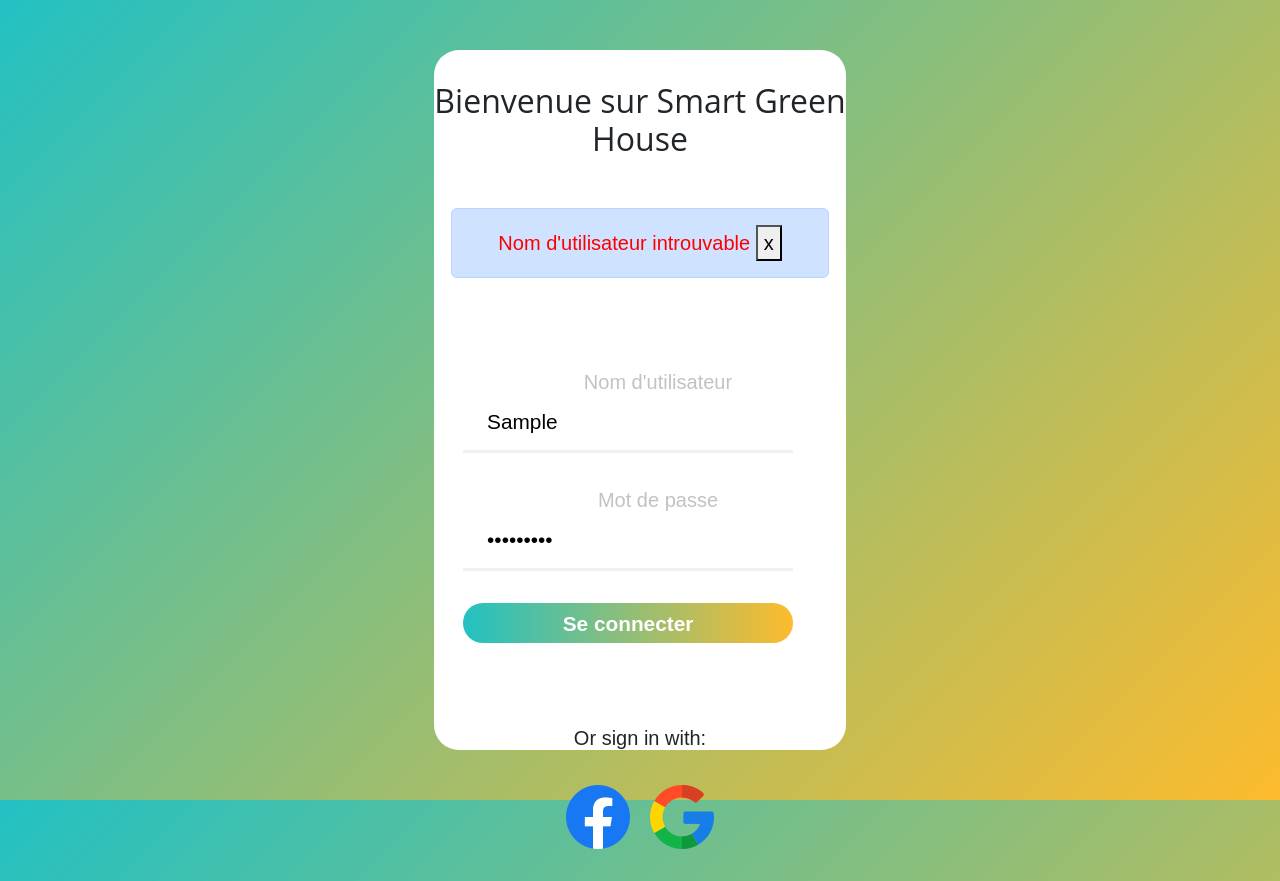
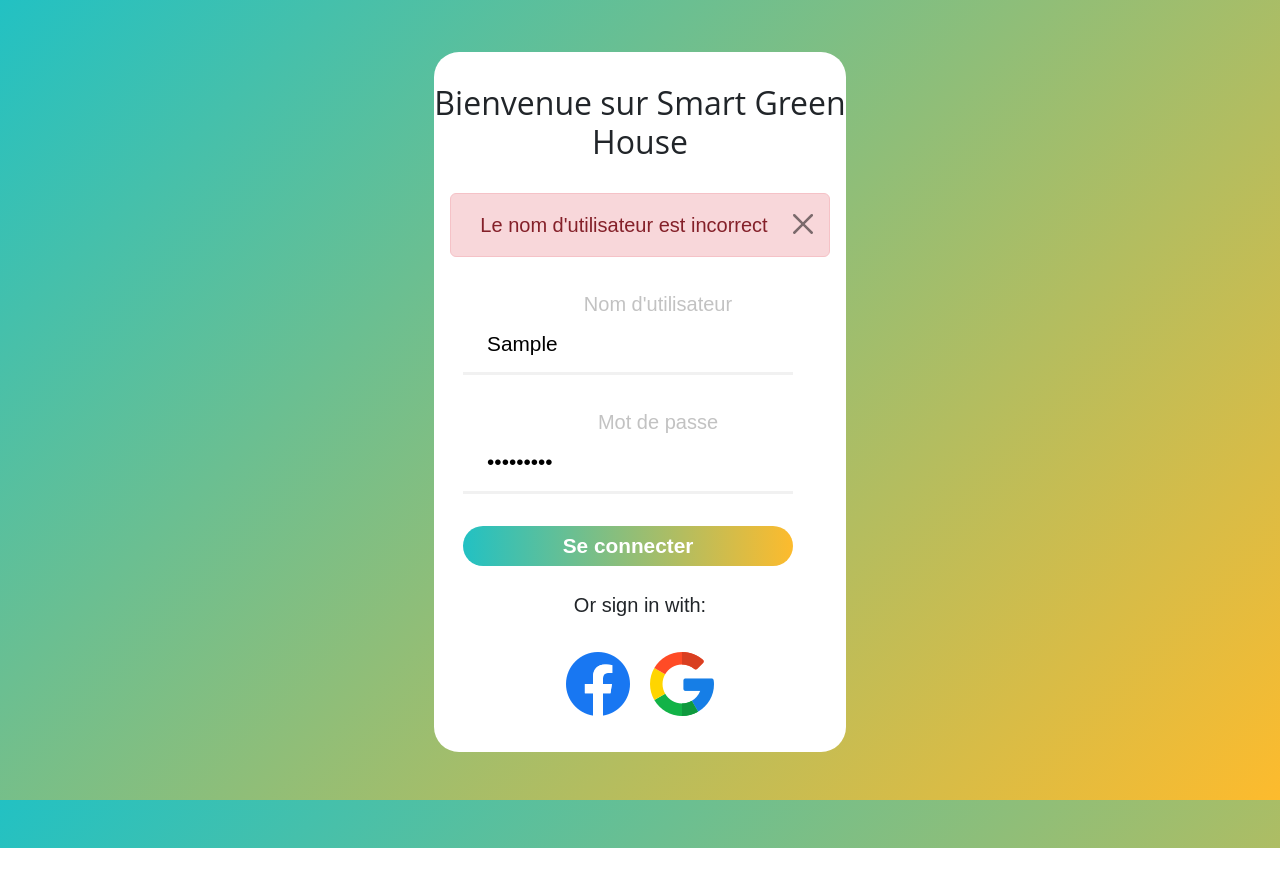
Before and after one commit to renaudlesperance/inf6405_projet, a React (Create React App) app: page / in a window 1280 px wide. Both pictures are taken after typing "Sample", "Sample123" into the empty fields and a click on the button "Se connecter". After the commit the page ends 848 px from the top, so only its background shows below. Built offline with nearby package versions, Linux system fonts and the light colour scheme.

Commit message:
fix alert

```diff
--- a/src/components/home/Home.css
+++ b/src/components/home/Home.css
@@ -107,16 +107,7 @@
     margin: 0 0.6rem;
   }
 
-  #alternativeLogin {
-     text-align: center;
-     padding-top: 2rem;
-     margin-top: 1.5rem;
-  }
-
-  .alert {
-    color: red;
-  }
-
-  .alert_btn {
-    color: red;
-  }
+.alert-danger {
+  margin-bottom: 0 !important;
+  margin: 0 16px;
+}
--- a/src/components/home/Home.js
+++ b/src/components/home/Home.js
@@ -28,28 +28,24 @@ function LoginForm() {
     const AlertDismissible = () => {
         if (showPass) {
           return (
-            <div className="alert" id="button">
-            <Alert>
-              {"Mot de passe incorrect "}
-              <button onClick={() => setShowPass(false)}> x </button>
+            <Alert variant="danger"  dismissible onClose={() => setShowPass(false)}>
+              <span>Le mot de passe saisit est incorrect</span>
             </Alert>
-            </div>
           );
         }
         else if (showUser){
           return(
-            <div className="alert" id="button">
-            <Alert>
-              {"Nom d'utilisateur introuvable "}
-              <button onClick={() => setShowUser(false)}> x </button>
+            <Alert variant="danger"  dismissible onClose={() => setShowUser(false)}>
+              <span>Le nom d'utilisateur est incorrect</span>
             </Alert>
-            </div>
           );
         }
       }
 
     const onSubmit = (evt) => {
       evt.preventDefault()
+      setShowPass(false)
+      setShowUser(false)
       var nameValue = document.getElementById("name").value;
       var passValue = document.getElementById("pass").value;
 
@@ -111,7 +107,7 @@ const FormInput = ({ id, type, placeholder, description }) => (
 );
 
 const OtherMethods = () => (
-  <div id="alternativeLogin">
+  <div>
     <label>Or sign in with:</label>
     <div id="iconGroup">
       <Facebook />
```
